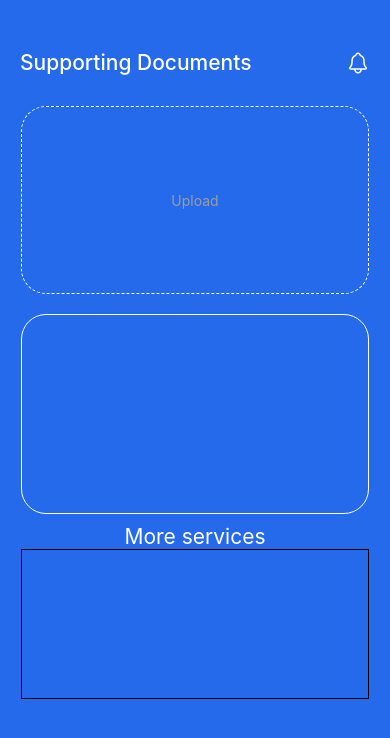
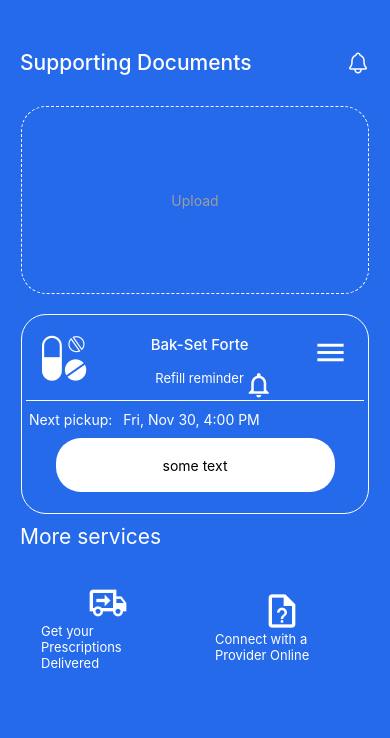
Before and after one commit to SizoDevelops/Intuactive, a React Native app: screen /Documents in a window 390 px wide. Shown: the top 738 px of the page. Built offline with nearby package versions, Linux system fonts and the light colour scheme.

Commit message:
Missing navigation bar

```diff
--- a/components/Documents.js
+++ b/components/Documents.js
@@ -1,9 +1,14 @@
-import { StyleSheet, Text, View } from 'react-native'
+import { Pressable, StyleSheet, Text, View } from 'react-native'
 import React from 'react'
 import Background from './Background'
 import Ionicons from '@expo/vector-icons/Ionicons'
 import { Colors } from '../shared/Colors'
 import { normalize } from '../shared/functions'
+import MaterialIcons from '@expo/vector-icons/MaterialIcons'
+import Fontisto from '@expo/vector-icons/Fontisto'
+import MaterialCommunityIcons from '@expo/vector-icons/MaterialCommunityIcons'
+
+
 
 export default function Documents() {
   return (
@@ -16,18 +21,40 @@
           <Text style={styles.Tex}>Upload</Text>
         </View>
         <View style = {styles.MiddleLayer}>
-
+          <View style={styles.Mid}>
+            <Fontisto name="pills" size={45} color={Colors.TXT} />
+            <Text style={styles.Notification}>Bak-Set Forte</Text>
+            <MaterialIcons name="menu" size={35} color={Colors.TXT} />
+          </View>
+          <View style ={styles.MidBottom}>
+            <Text style={styles.NotificationText}>Refill reminder</Text>
+            <MaterialIcons name="notifications-none" size={30} color={Colors.TXT} />
+          </View>
+          <View style={styles.pickuptextCont}>
+            <Text style={styles.pickuptext}>Next pickup:</Text>
+            <Text style={styles.pickuptext}> Fri, Nov 30, 4:00 PM</Text>
+          </View>
+          <Pressable style={styles.LongButton}>
+            <Text>some text</Text>
+          </Pressable>
         </View>
         <View>
           <Text style = {styles.TextBottom}>More services</Text>
         </View>
         <View style={styles.Container}>
-          <View>
-
-          </View>
-          <View>
-
-          </View>
+          <Pressable style ={styles.LeftButton}>
+            <MaterialCommunityIcons name="truck-delivery-outline" size={40} color={Colors.TXT}/>
+            <Text style={styles.bottomtext}>Get your
+                  Prescriptions
+                  Delivered
+            </Text>
+          </Pressable>
+          <Pressable style={styles.RightButton}>
+            <MaterialCommunityIcons name="file-question-outline" size={40} color={Colors.TXT}/>
+            <Text style={styles.bottomtext}>Connect with a
+                  Provider Online
+            </Text>
+          </Pressable>
         </View>
       </Background>
   )
@@ -71,18 +98,92 @@
         borderRadius: 25,
         borderColor: Colors.TXT
       },
+      Mid:{
+        flexDirection: 'row',
+        justifyContent: 'space-between',
+        paddingRight:20,
+        paddingLeft:20,
+        marginTop: 20
+      },
+      Notification:{
+        color: Colors.TXT,
+        fontSize: normalize(16),
+        fontWeight: '500'
+      },
+      NotificationText:{
+        color: Colors.TXT,
+        fontSize: normalize(14)
+      },
+      MidBottom:{
+        flexDirection: 'row',
+        justifyContent: 'space-between',
+        paddingRight: 90,
+        paddingLeft: 129,
+        marginTop: -10,
+        borderBottomWidth: 1.5,
+        borderBottomColor: Colors.TXT,
+        marginHorizontal: 'auto',
+      },
+      pickuptext:{
+        color: Colors.TXT,
+        paddingLeft: 7,
+        marginTop: 10
+
+      },
+      pickuptextCont:{
+        flexDirection: 'row',
+      },
+      LongButton:{
+        backgroundColor: Colors.TXT,
+        marginTop: 10,
+        height: 54,
+        width: 279,
+        marginHorizontal: 'auto',
+        borderRadius: 25,
+        justifyContent: 'center',
+        alignItems: 'center',
+        fontSize: 20,
+      },
       TextBottom:{
         color :Colors.TXT,
         fontSize: normalize(22),
         marginTop: 10,
-        marginHorizontal: 'auto'
+        marginLeft: 20
       },
       Container:{
-        borderWidth: 1.5,
+        flexDirection: 'row',
         height: 150,
         width:348,
         marginHorizontal: 'auto',
+        justifyContent: 'space-between',
+        paddingLeft: 20,
+        paddingRight: 20
 
+      },
+      LeftButton:{
+        marginTop: 20,
+        height: 116,
+        width:134,
+        borderRadius:25,
+        alignItems: 'center',
+        justifyContent: 'center',
+        elevation: 9,
+        backgroundColor: Colors.BG
 
+      },
+      RightButton:{
+        height: 116,
+        width: 134,
+        marginTop: 20,
+        alignItems: 'center',
+        justifyContent: 'center',
+        borderRadius: 25,
+        backgroundColor: Colors.BG,
+        elevation: 9
+
+      },
+      bottomtext:{
+        color: Colors.TXT,
+        fontSize: normalize(14)
       }
 })
```
